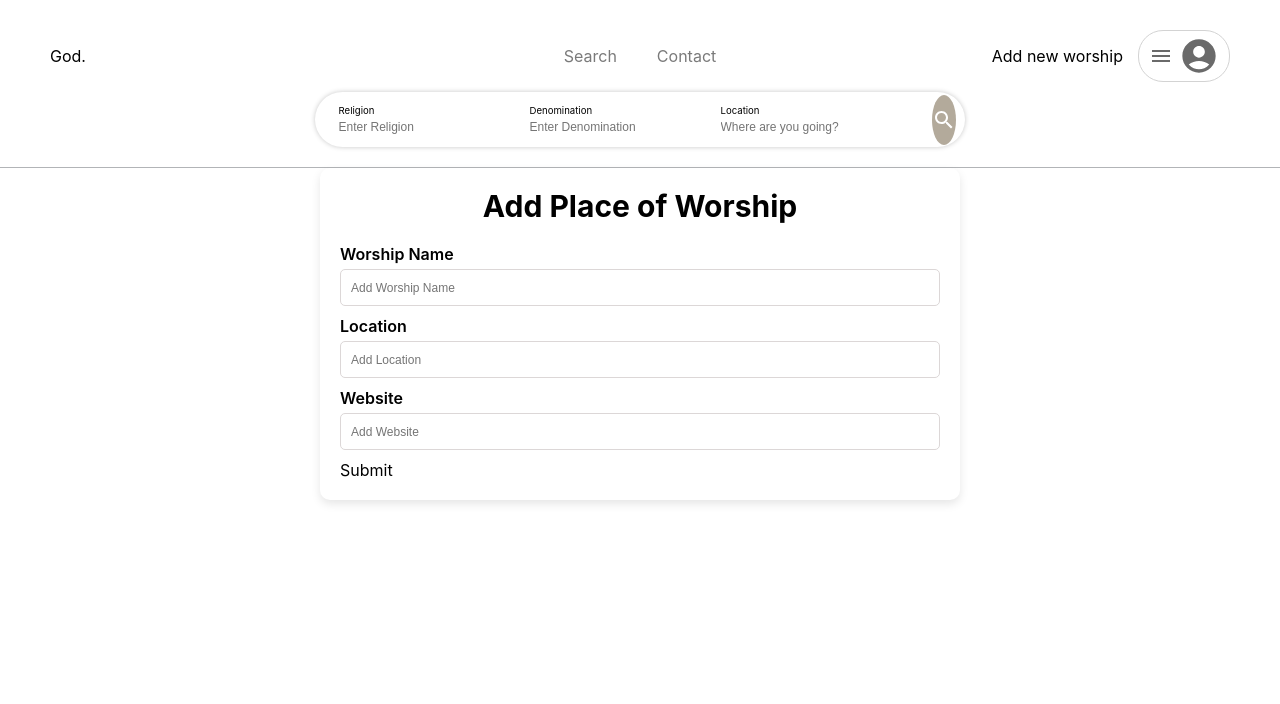
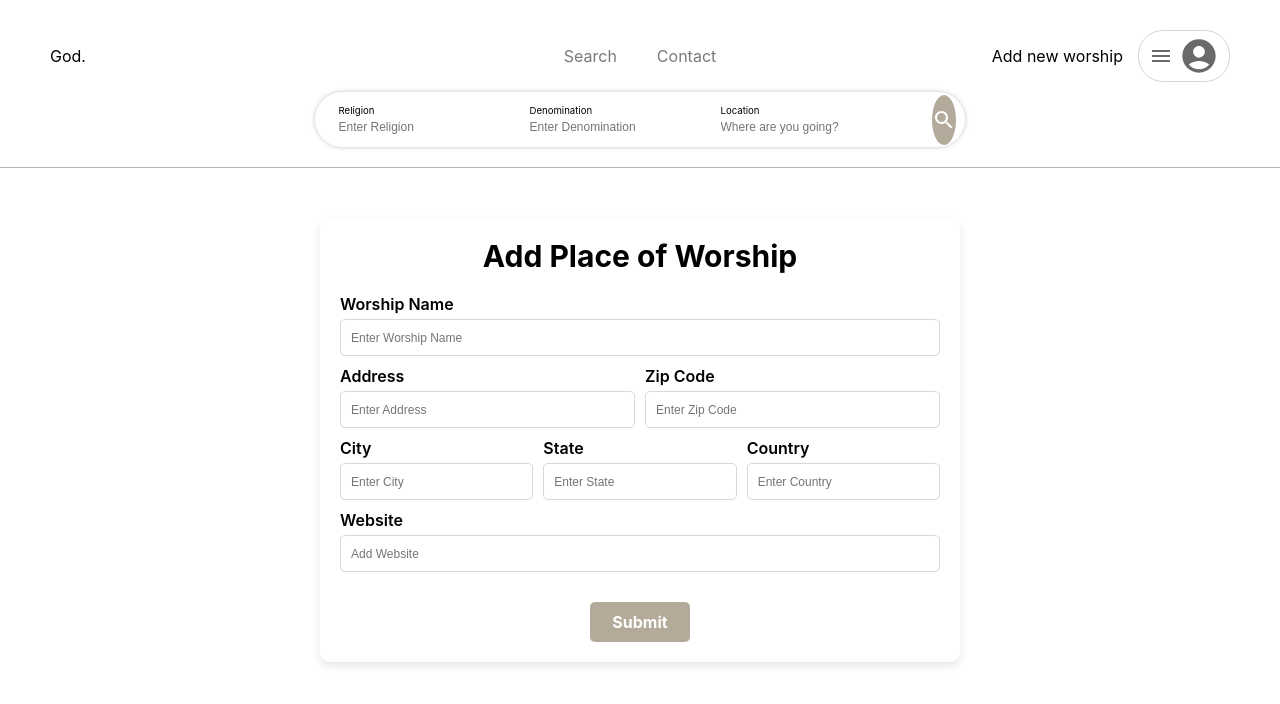
Before and after one commit to jerrybenn/WebDesignProject, a React (Create React App) app in the folder god/: page /addNewWorship in a window 1280 px wide. Shown: the top 704 px of the page. Built offline with nearby package versions, Linux system fonts and the light colour scheme.

Commit message:
completed remodel of add new church form

```diff
--- a/god/src/components/churchForm/churchForm.css
+++ b/god/src/components/churchForm/churchForm.css
@@ -31,6 +31,7 @@
     border: 1px solid #dcd7d7;
     border-radius: 5px;
 
+
 }
 
 .formInput input{
@@ -40,3 +41,37 @@
     outline: none;
     border-radius: 5px;
 }
+
+.locationContainer {
+    display: flex;
+    flex-direction: row;
+    width: 100%;
+    gap: 10px; /* Adds spacing between Address and Zip Code */
+}
+
+.locationContainer .formInputs {
+    flex: 1; /* Makes both Address and Zip Code take equal width */
+}
+
+.submitContainer{
+    display: flex;
+    justify-content: center;
+    margin-top: 20px;
+    align-items: center;
+
+
+
+}
+
+.submitButton{
+    display: flex;
+    padding: 10px;
+    background-color: #b3aa9a;
+    border-radius: 5px;
+    width: 80px;
+    justify-content: center;
+    align-items: center;
+    color: white;
+    font-weight: bold;
+
+}
--- a/god/src/components/churchForm/churchForm.jsx
+++ b/god/src/components/churchForm/churchForm.jsx
@@ -11,14 +11,45 @@ const churchForm = () => {
     <div className="formInputs">
       <div className="formInputTitle">Worship Name</div>
       <div className="formInput">
-        <input type="text" placeholder="Add Worship Name" />
+        <input type="text" placeholder="Enter Worship Name" />
+      </div>
+    </div>
+    <div className="locationContainer">
+      <div className="formInputs">
+        <div className="formInputTitle">Address</div>
+        <div className="formInput">
+          <input type="text" placeholder="Enter Address" />
+      </div>
+      </div>
+
+      <div className="formInputs">
+        <div className="formInputTitle">Zip Code</div>
+        <div className="formInput">
+          <input type="text" placeholder="Enter Zip Code" />
+      </div>
       </div>
     </div>
 
-    <div className="formInputs">
-      <div className="formInputTitle">Location</div>
-      <div className="formInput">
-        <input type="text" placeholder="Add Location" />
+    <div className="locationContainer">
+      <div className="formInputs">
+        <div className="formInputTitle">City</div>
+        <div className="formInput">
+          <input type="text" placeholder="Enter City" />
+      </div>
+      </div>
+
+      <div className="formInputs">
+        <div className="formInputTitle">State</div>
+        <div className="formInput">
+          <input type="text" placeholder="Enter State" />
+      </div>
+      </div>
+
+      <div className="formInputs">
+        <div className="formInputTitle">Country</div>
+        <div className="formInput">
+          <input type="text" placeholder="Enter Country" />
+      </div>
       </div>
     </div>
 
--- a/god/src/pages/addNewWorshipPage/AddNewWorship.css
+++ b/god/src/pages/addNewWorshipPage/AddNewWorship.css
@@ -1,4 +1,5 @@
 .addNewWorshipContainer{
+    padding-top: 50px;
     display: flex;
     justify-content: center;
     align-items: center;
```
